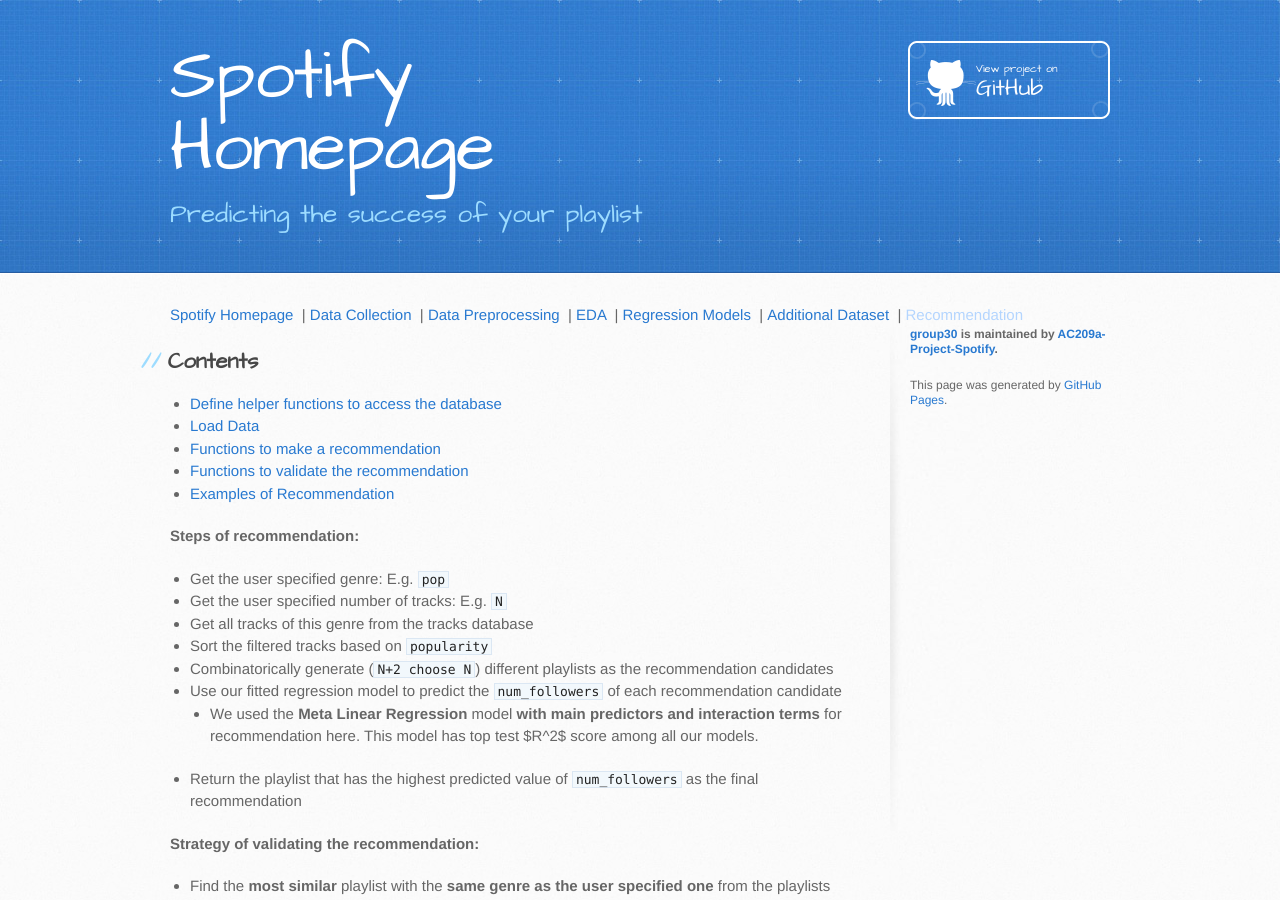
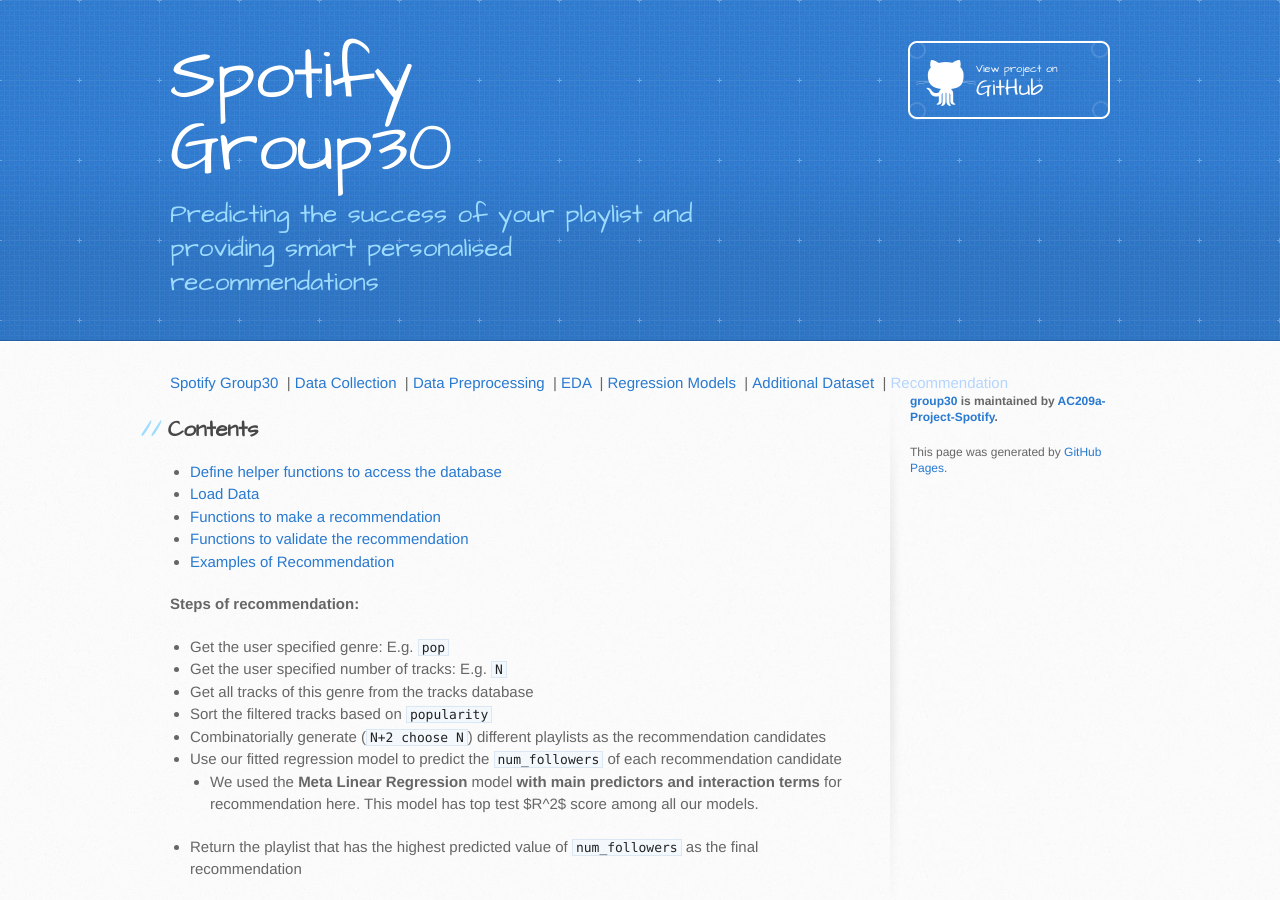
Before and after one commit to AC209a-Project-Spotify/group30, a Jekyll site: the page built from Recommendation.md, in a window 1280 px wide and 900 px high. Built offline with Jekyll 4.4.1, drawn with Linux system fonts in a browser that asks for light colours; our own code applies the rules of GitHub Pages for plain Markdown files.

```diff
--- a/Recommendation.md
+++ b/Recommendation.md
@@ -15,7 +15,7 @@ notebook: Recommendation.ipynb
 - Get the user specified number of tracks: E.g. `N`
 - Get all tracks of this genre from the tracks database
 - Sort the filtered tracks based on `popularity`
-- Combinatorically generate (`N+2 choose N`) different playlists as the recommendation candidates
+- Combinatorially generate (`N+2 choose N`) different playlists as the recommendation candidates
 - Use our fitted regression model to predict the `num_followers` of each recommendation candidate
     - We used the **Meta Linear Regression** model **with main predictors and interaction terms** for recommendation here. This model has top test $R^2$ score among all our models.
 - Return the playlist that has the highest predicted value of `num_followers` as the final recommendation
--- a/_config.yml
+++ b/_config.yml
@@ -1,6 +1,6 @@
 theme: jekyll-theme-architect
-title: Spotify Homepage
-description: Predicting the success of your playlist
+title: Spotify Group30
+description: Predicting the success of your playlist and providing smart personalised recommendations
 baseurl:
 markdown: kramdown
 kramdown:
```
Also changed, not shown: Regression_Models.md (+2 -0 lines), index.md (+8 -1 lines), 2 other files.
